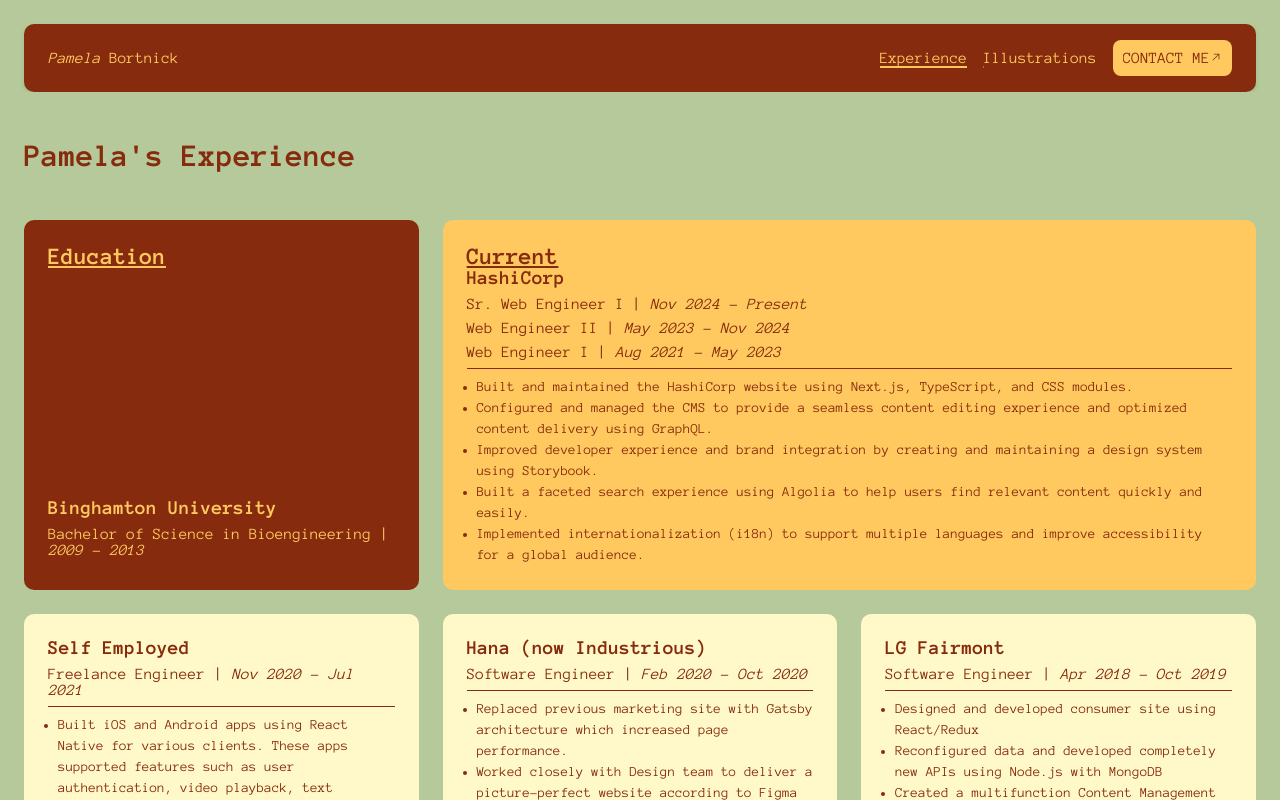
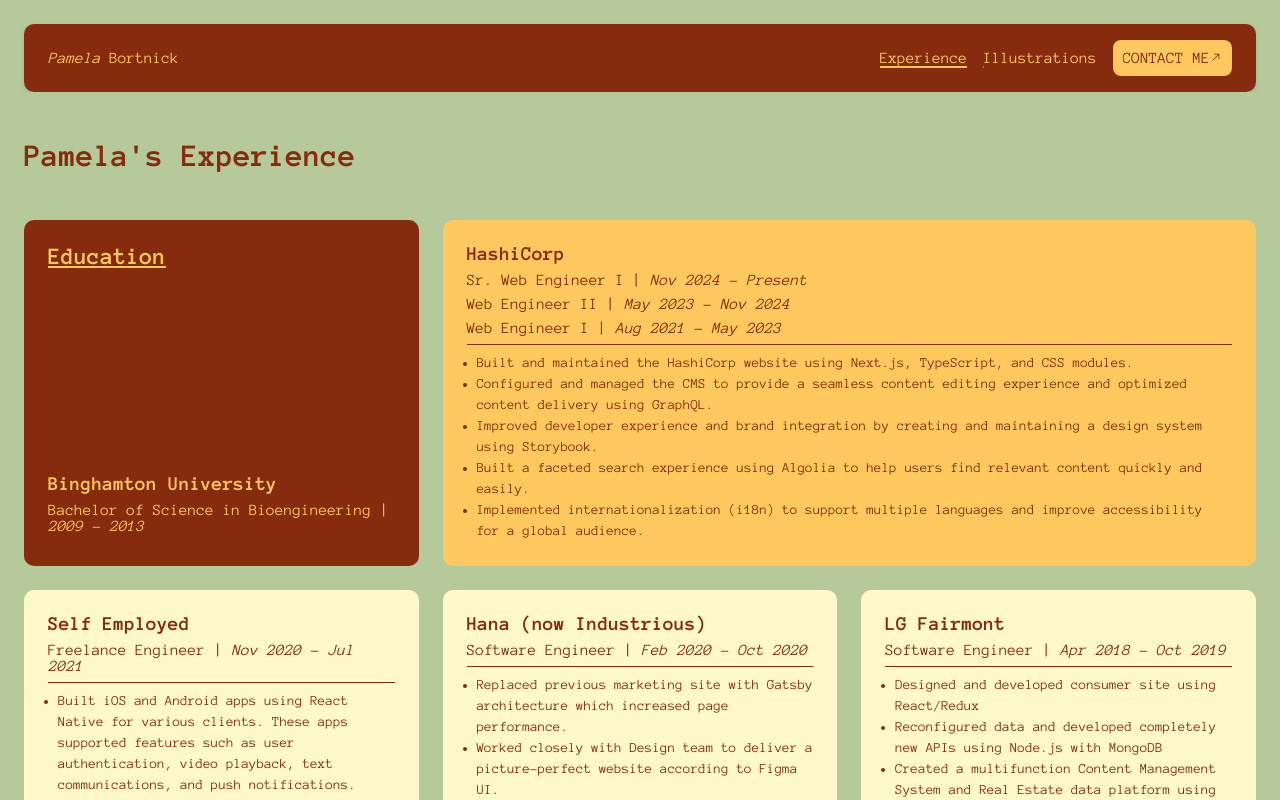
Before and after one commit to pbortnick/pamelahoneybortnick, a Next.js app: page /experience in a window 1280 px wide. Shown: the top 800 px of the page. Built offline with nearby package versions, Linux system fonts and the light colour scheme.

Commit message:
remove title

```diff
--- a/app/experience/page.tsx
+++ b/app/experience/page.tsx
@@ -14,7 +14,6 @@
 				</div>
 			</div>
 			<div className={s.current}>
-				<h2 className={s.heading}>Current</h2>
 				<div className={s.header}>
 					<h2 className={s.company}>{current.company}</h2>
 					{current.roles.map(({ name, duration }, roleIndex) => (
```
